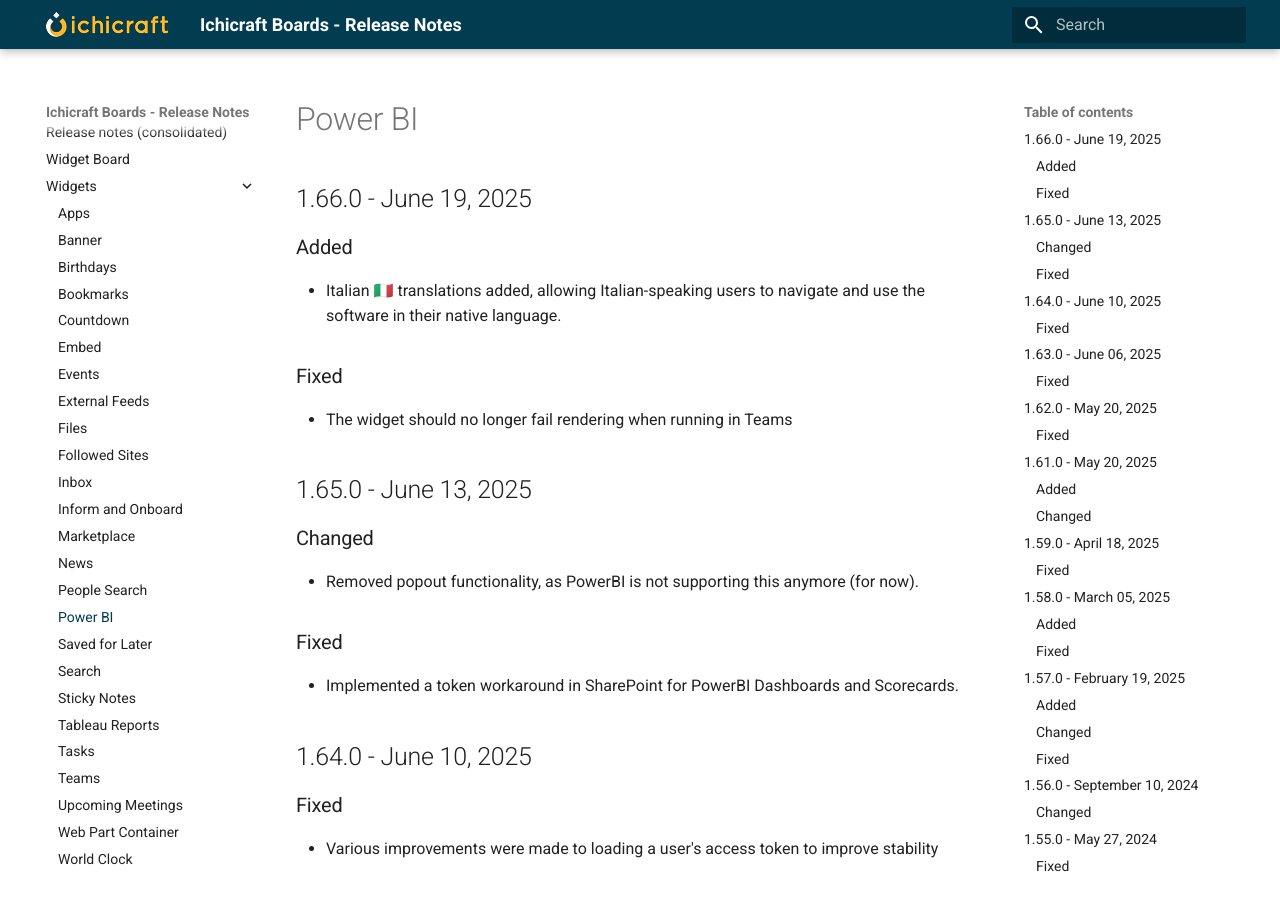
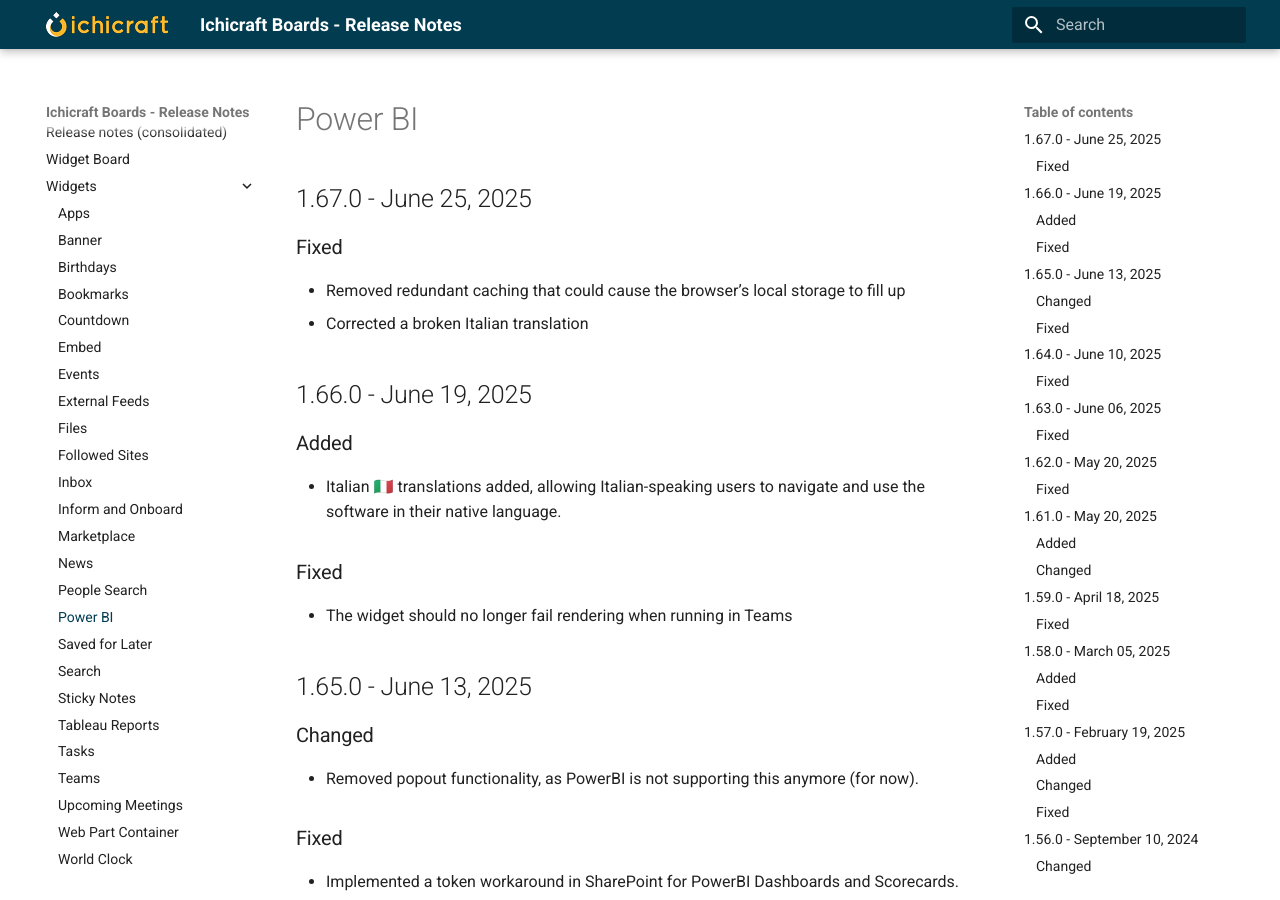
Before and after one commit to ichicraft/widgets-docs, an MkDocs documentation site: the page built from docs/Widgets/Power BI.md, in a window 1280 px wide and 900 px high. Built offline with MkDocs 1.6.1 and Material for MkDocs 9.7.7, drawn with Linux system fonts in a browser that asks for light colours.

```diff
--- a/docs/Widgets/Power BI.md
+++ b/docs/Widgets/Power BI.md
@@ -1,3 +1,9 @@
+## 1.67.0 - June 25, 2025
+
+### Fixed
+- Removed redundant caching that could cause the browser’s local storage to fill up
+- Corrected a broken Italian translation
+
 ## 1.66.0 - June 19, 2025
 
 ### Added
```
Also changed, not shown: docs/Release-notes-(consolidated).md (+6 -0 lines).
